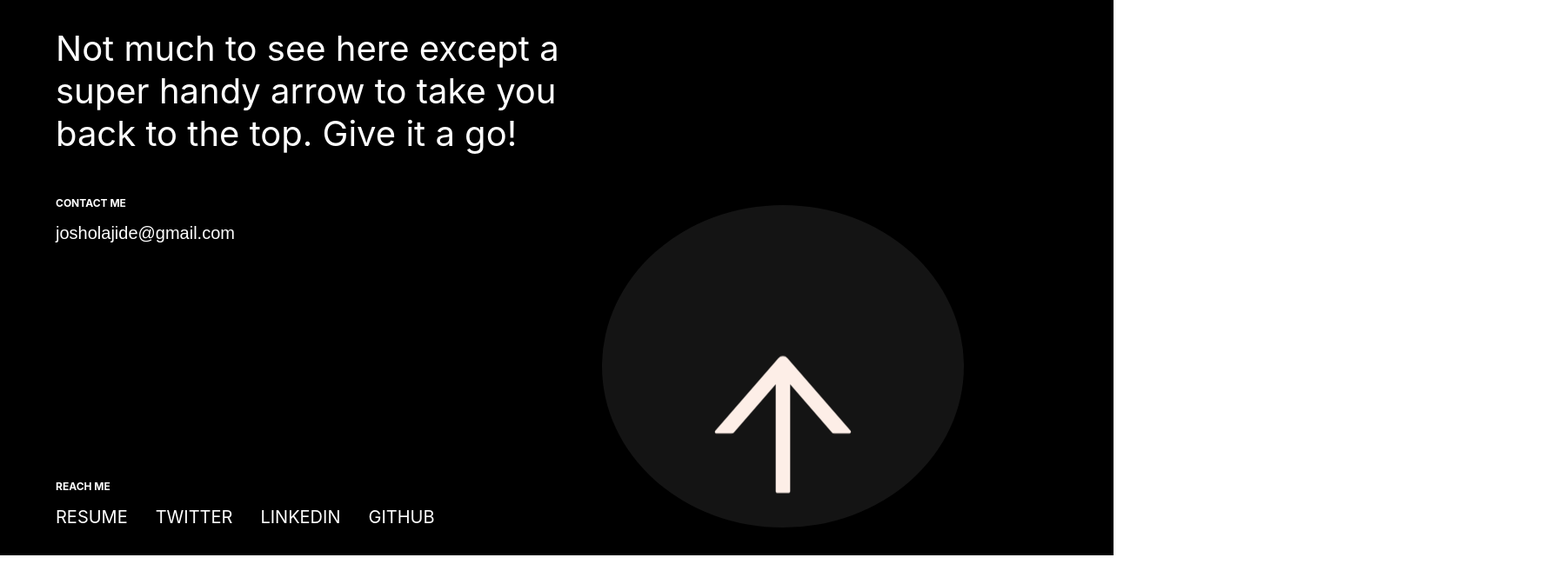
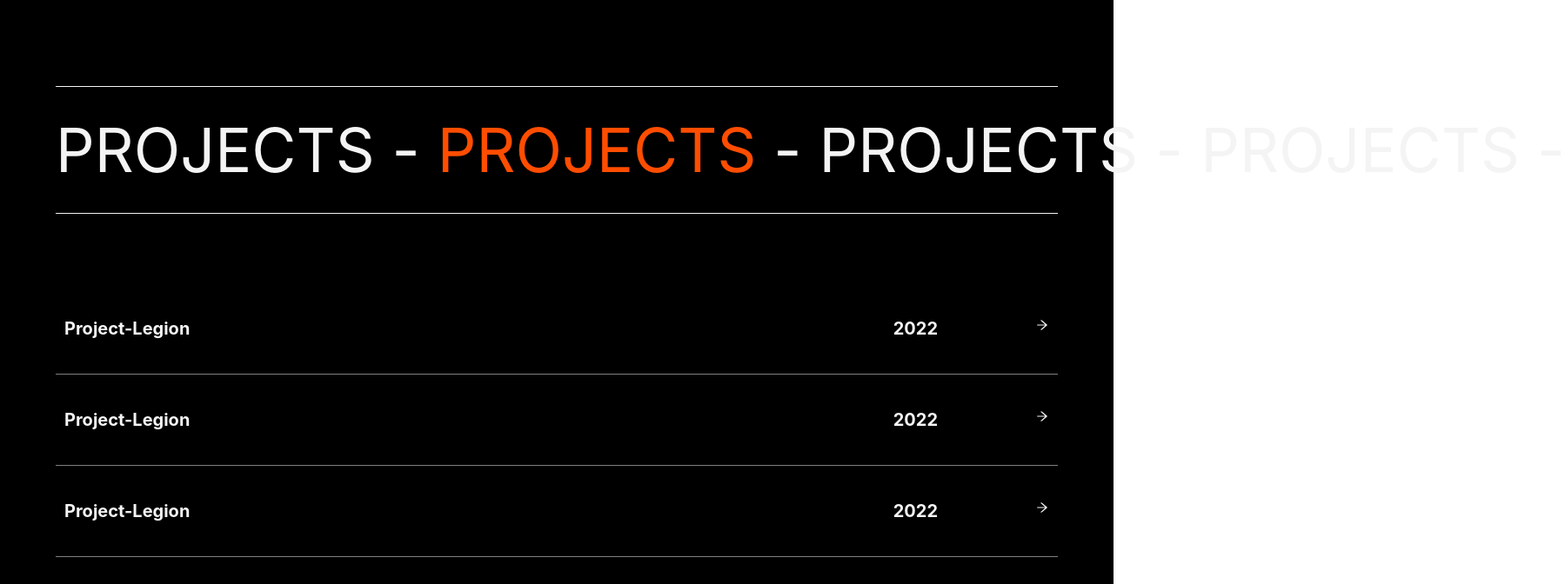
Before and after one commit to sulaimondawood/adebayo-olaonipeku, a Next.js app: page / in a window 1280 px wide. Shown: the part 3140-3812 px from the top of the page at 87% size, 1799 px wide, since content can reach past the window. Before the commit the page ends 3779 px from the top, so only its background shows below. Built offline with nearby package versions, Linux system fonts and the light colour scheme.

Commit message:
added project section

```diff
--- a/src/about/about.module.scss
+++ b/src/about/about.module.scss
@@ -7,7 +7,7 @@
   padding: 80px 0;
   color: $gray;
 
-  .exp_wrp_title {
+  .abt_abt_title {
     border-top: 1px solid $gray;
     border-bottom: 1px solid $gray;
     padding: 30px 0;
@@ -16,7 +16,6 @@
     display: flex;
     gap: 20px;
     margin-bottom: 60px;
-
 
     > span {
       font-size: 70px;
--- a/src/about/index.tsx
+++ b/src/about/index.tsx
@@ -4,7 +4,7 @@ import Experience from "@/experience";
 const About = () => {
   return (
     <section className={styles.section_wrp}>
-      <div className={styles.exp_wrp_title}>
+      <div className={styles.abt_abt_title}>
         <span>About</span>
         <span>-</span>
         <span>About</span>
--- /dev/null
+++ b/src/components/projects/index.tsx
@@ -0,0 +1,56 @@
+import React from "react";
+import styles from "./projects.module.scss";
+import { AiOutlineArrowRight } from "react-icons/ai";
+const Projects = () => {
+  return (
+    <section className={styles.section_wrp}>
+      <div className={styles.prj_prj_title}>
+        <span>projects</span>
+        <span>-</span>
+        <span>projects</span>
+        <span>-</span>
+        <span>projects</span>
+        <span>-</span>
+        <span>projects</span>
+        <span>-</span>
+      </div>
+      <div className={styles.project_cont}>
+        <a href="#">
+          <article>
+            <h4>project-legion</h4>
+            <div className={styles.year_count}>
+              <h4>2022</h4>
+              <span>
+                <AiOutlineArrowRight />
+              </span>
+            </div>
+          </article>
+        </a>
+        <a href="#">
+          <article>
+            <h4>project-legion</h4>
+            <div className={styles.year_count}>
+              <h4>2022</h4>
+              <span>
+                <AiOutlineArrowRight />
+              </span>
+            </div>
+          </article>
+        </a>
+        <a href="#">
+          <article>
+            <h4>project-legion</h4>
+            <div className={styles.year_count}>
+              <h4>2022</h4>
+              <span>
+                <AiOutlineArrowRight />
+              </span>
+            </div>
+          </article>
+        </a>
+      </div>
+    </section>
+  );
+};
+
+export default Projects;
--- /dev/null
+++ b/src/components/projects/projects.module.scss
@@ -0,0 +1,52 @@
+@import "../../styles/variable";
+
+.section_wrp {
+  width: 90%;
+  max-width: 1440px;
+  // margin-inline: auto;
+  margin: 100px auto;
+
+  .prj_prj_title {
+    border-top: 1px solid $gray;
+    border-bottom: 1px solid $gray;
+    padding: 30px 0;
+    text-transform: uppercase;
+    position: relative;
+    display: flex;
+    gap: 20px;
+    color: $gray;
+
+    > span {
+      font-size: 70px;
+    }
+
+    > span:nth-child(3) {
+      color: $red;
+    }
+  }
+
+  .project_cont {
+    margin-top: 80px;
+    color: $gray;
+
+    a {
+      > article {
+        display: flex;
+        justify-content: space-between;
+        align-items: center;
+        border-bottom: 0.8px solid $gray-3;
+        padding: 40px 10px;
+
+        h4 {
+          font-size: 1.25rem;
+          text-transform: capitalize;
+        }
+
+        > .year_count {
+          display: flex;
+          gap: 7rem;
+        }
+      }
+    }
+  }
+}
--- a/src/experience/experience.module.scss
+++ b/src/experience/experience.module.scss
@@ -1,9 +1,6 @@
 @import "../styles/variable";
 
 .experience_wrapper {
-  //   width: 90%;
-  //   max-width: 1440px;
-  //   margin-inline: auto;
   padding-top: 100px;
 
   .exp_wrp_title {
--- a/src/pages/index.tsx
+++ b/src/pages/index.tsx
@@ -4,6 +4,7 @@ import Hero from "@/components/hero";
 import Navigation from "@/components/navigation";
 import Footer from "@/components/footer";
 import About from "@/about";
+import Projects from "@/components/projects";
 export default function Home() {
   return (
     <>
@@ -17,6 +18,7 @@ export default function Home() {
         <Navigation />
         <Hero />
         <About />
+        <Projects />
         <Footer />
       </main>
     </>
--- a/src/styles/globals.css
+++ b/src/styles/globals.css
@@ -15,3 +15,7 @@ a {
   text-decoration: none;
   color: inherit;
 }
+
+::-webkit-scrollbar {
+  display: none;
+}
```
